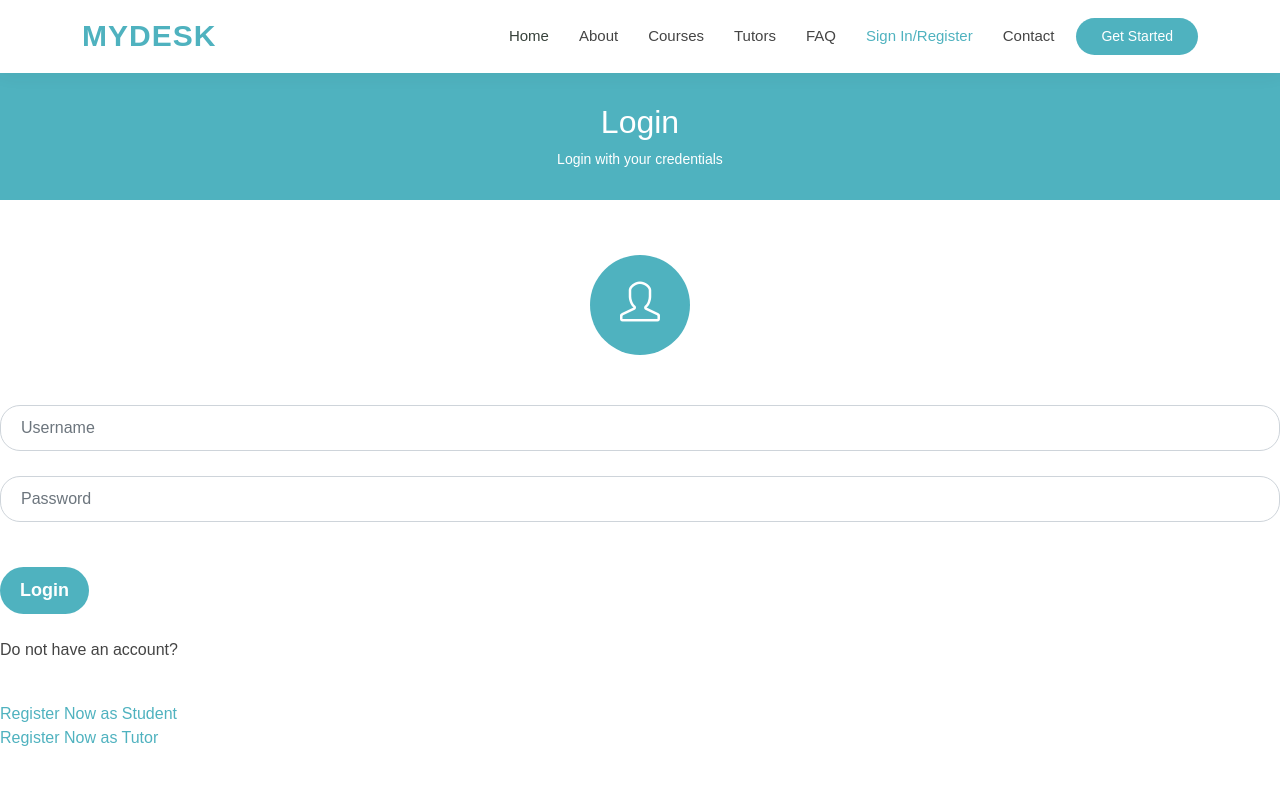
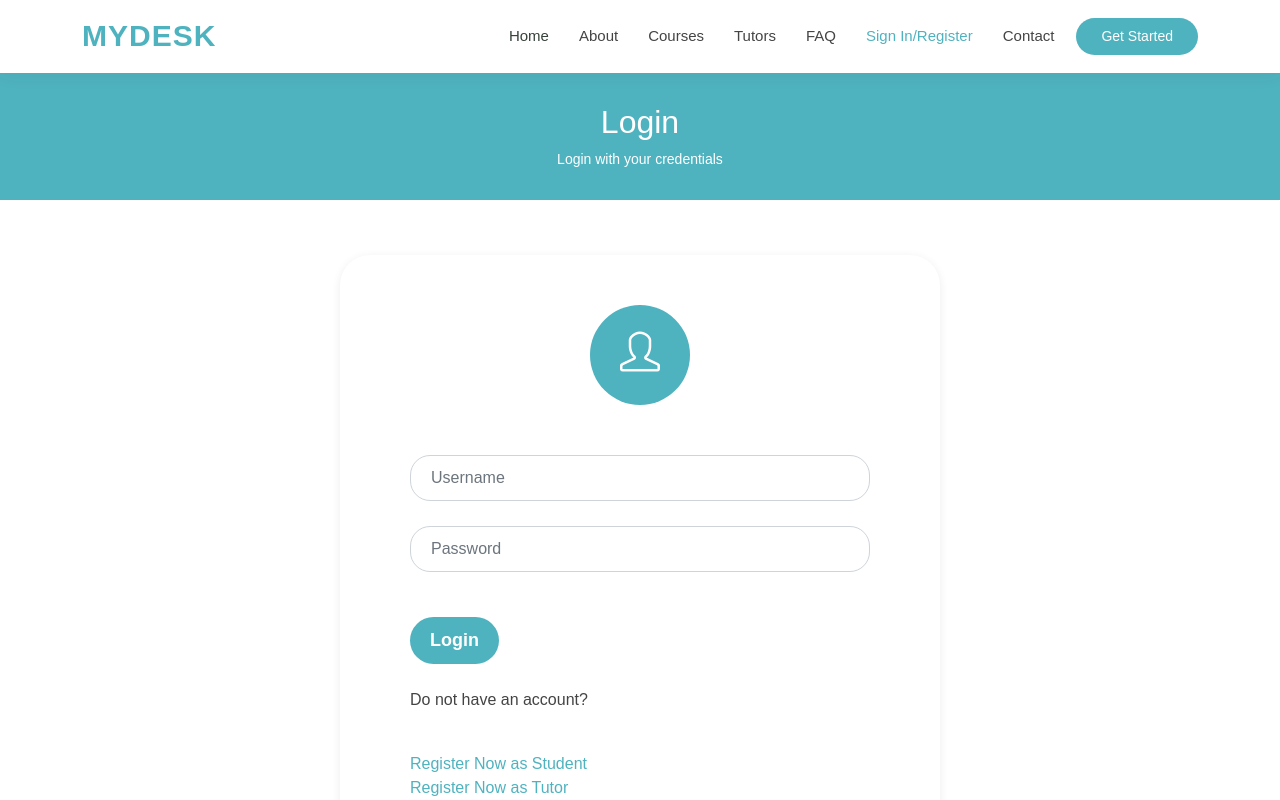
Before and after one commit to vinaypugal/mydesk, a Next.js app: page /login in a window 1280 px wide. Shown: the top 800 px of the page. Built offline with nearby package versions, Linux system fonts and the light colour scheme; a web font is replaced by a local one.

Commit message:
modified styles

```diff
--- a/pages/register_student.js
+++ b/pages/register_student.js
@@ -27,7 +27,7 @@ const Register_student = ({ loading }) => {
         {/* ======= Login Section ======= */}
         <section id="contact" className="contact">
           <div className="registration-form">
-            <div>
+            <form>
               <div className="form-icon">
                 <span>
                   <i className="icon icon-user" />
@@ -214,7 +214,7 @@ const Register_student = ({ loading }) => {
                 />
                 <span className={`step  ${currentTab === 3 && "active"}`} />
               </div>
-            </div>
+            </form>
           </div>
         </section>
         {/* End Contact Section */}
--- a/styles/style.css
+++ b/styles/style.css
@@ -1132,7 +1132,7 @@ section {
   padding: 50px 0;
 }
 
-.registration-form > div{
+.registration-form > form{
     background-color: #fff;
     max-width: 600px;
     margin: auto;
```
